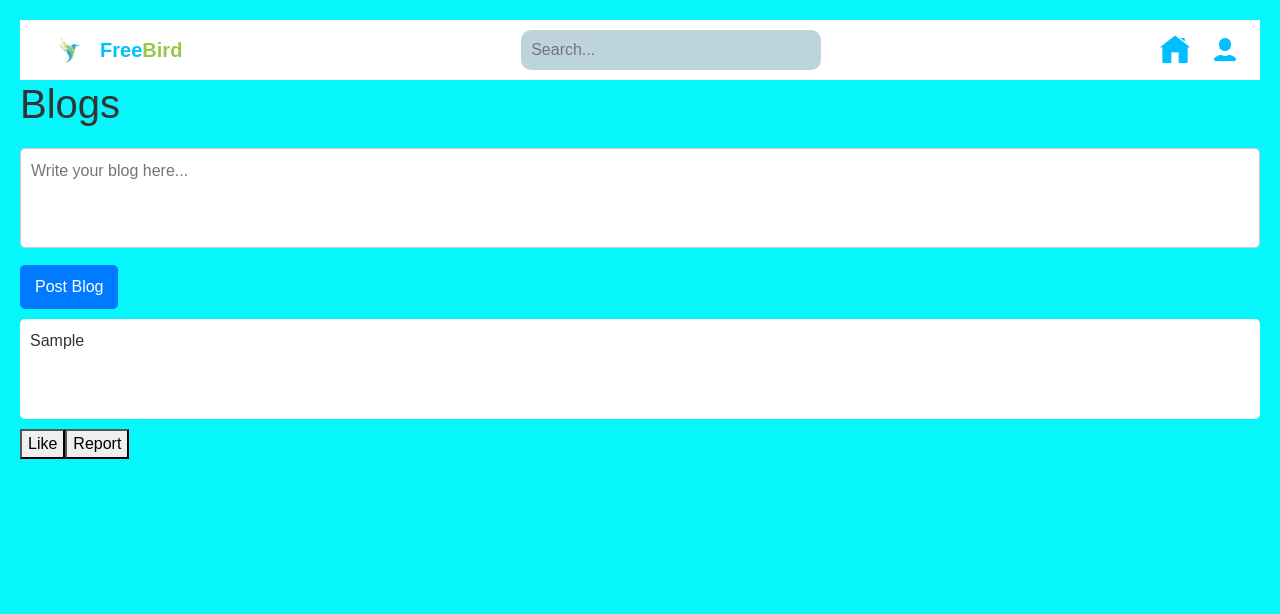
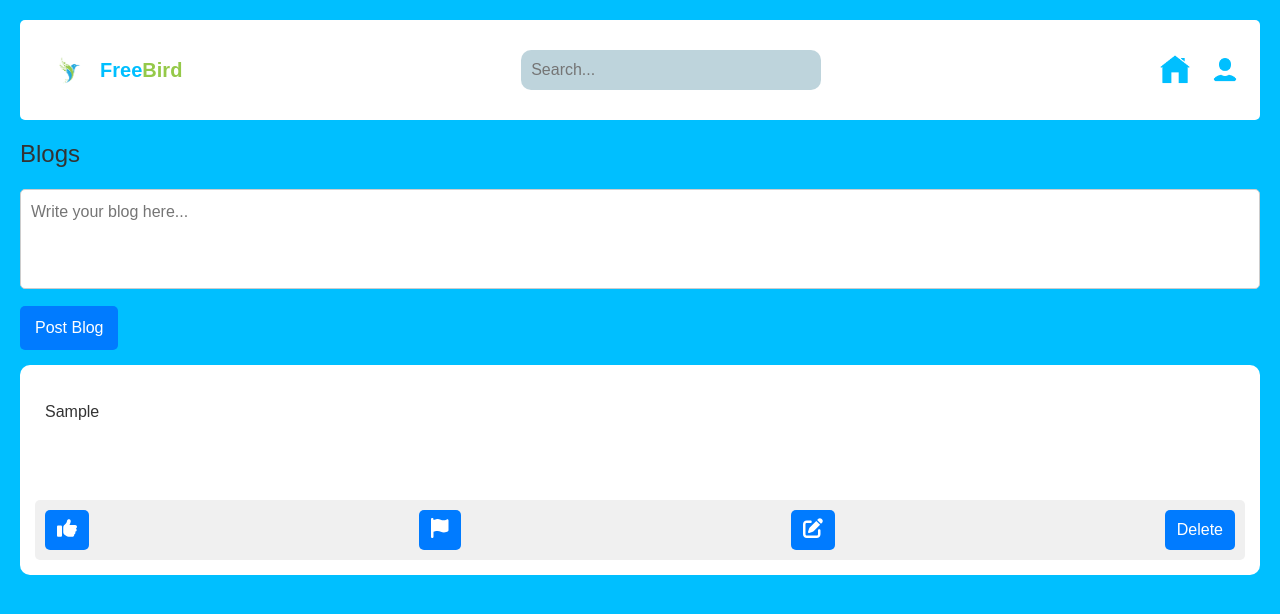
Before and after one commit to NithikonIndy/ProjectSE, a React (Create React App) app in the folder Frontend/: page /home in a window 1280 px wide. Both pictures are taken after typing "Sample" into the empty fields and a click on the button "Post Blog". Shown: the top 614 px of the page. Built offline with nearby package versions, Linux system fonts and the light colour scheme.

Commit message:
create delete func amd edit func

```diff
--- a/Frontend/package.json
+++ b/Frontend/package.json
@@ -3,6 +3,9 @@
   "version": "0.1.0",
   "private": true,
   "dependencies": {
+    "@fortawesome/fontawesome-free": "^6.5.1",
+    "@fortawesome/free-solid-svg-icons": "^6.5.1",
+    "@fortawesome/react-fontawesome": "^0.2.0",
     "@mantine/carousel": "^7.4.2",
     "@mantine/charts": "^7.4.2",
     "@mantine/code-highlight": "^7.4.2",
--- a/Frontend/src/Header/Header.css
+++ b/Frontend/src/Header/Header.css
@@ -6,9 +6,13 @@
   margin: 0;
   width: 100%;
   background-color: white;
+  height: 100px; /* ปรับความสูงของ Header */
+  border-radius: 5px;
+  overflow: hidden; /* จำเป็นต้องใส่เพื่อที่จะแสดงขอบโค้งถูกต้อง */
+  margin-bottom: 20px;
 }
 
-.container-logo{
+.container-logo {
   display: flex;
   align-items: center;
   justify-content: start;
@@ -17,22 +21,22 @@
   cursor: pointer;
 }
 
-.container-logo img{
+.container-logo img {
   height: 60px;
   width: auto;
 }
 
-.container-logo span{
+.container-logo span {
   font-size: 20px;
   font-weight: bold;
 }
 
-.container-search{
+.container-search {
   display: flex;
   align-items: center;
 }
 
-.container-search input{
+.container-search input {
   width: 300px;
   height: 40px;
   border-radius: 10px;
@@ -41,7 +45,7 @@
   background-color: hsla(195, 30%, 69%, 0.63);
 }
 
-.container-icons{
+.container-icons {
   display: flex;
   align-items: center;
   justify-content: space-between;
@@ -49,7 +53,7 @@
   gap: 20px;
 }
 
-.container-icons img{
+.container-icons img {
   height: 30px;
   width: 30px;
   cursor: pointer;
--- a/Frontend/src/Homepage/Homepage.css
+++ b/Frontend/src/Homepage/Homepage.css
@@ -2,7 +2,7 @@
 .homepage {
   font-family: Arial, sans-serif;
   color: #333;
-  background-color: #05f7fb;
+  background-color: #00bfff;
   padding: 20px;
   height: 100vh;
 }
@@ -38,3 +38,40 @@
   width: 100%;
   height: 100px;
 }
+
+.blog-item {
+  background-color: #ffffff;
+  padding: 15px;
+  margin-bottom: 15px;
+  border-radius: 10px;
+  margin-top: 15px;
+}
+
+.blog-icons {
+  display: flex;
+  align-items: center;
+  justify-content: space-between;
+  margin-top: 10px;
+  padding: 10px;
+  background-color: #f0f0f0;
+  border-radius: 5px;
+}
+
+.blog-icons button {
+  background-color: #007bff;
+  color: white;
+  border: none;
+  padding: 8px 12px;
+  border-radius: 5px;
+  cursor: pointer;
+}
+
+.blog-icons span {
+  margin-left: 5px;
+  color: #333;
+}
+
+.blog-icons svg {
+  font-size: 20px;
+  color: #ffffff;
+}
--- a/Frontend/src/Homepage/Homepage.js
+++ b/Frontend/src/Homepage/Homepage.js
@@ -2,6 +2,10 @@ import React, { useState } from 'react';
 import { useNavigate } from 'react-router-dom';
 import Header from '../Header/Header';
 import './Homepage.css';
+import ReportPage from '../ReportPage/ReportPage';
+import { FontAwesomeIcon } from '@fortawesome/react-fontawesome';
+import { faThumbsUp, faFlag, faEdit } from '@fortawesome/free-solid-svg-icons';
+
 
 const MessageContainer = ({ message }) => (
   <div className="message-container">
@@ -18,6 +22,8 @@ const ReportPopup = ({ onClose, onReport }) => (
   </div>
 );
 
+// ... (imports อื่น ๆ)
+
 const Homepage = () => {
   const [blogText, setBlogText] = useState('');
   const [blogs, setBlogs] = useState([]);
@@ -26,6 +32,8 @@ const Homepage = () => {
   const navigate = useNavigate();
   const [blogToReport, setBlogToReport] = useState(null);
   const [showReportPopup, setShowReportPopup] = useState(false);
+  const [editMode, setEditMode] = useState(false);
+  const [editedBlogId, setEditedBlogId] = useState(null);
 
   const handleBlogChange = (event) => {
     setBlogText(event.target.value);
@@ -57,7 +65,6 @@ const Homepage = () => {
   const handleReportBlog = (blog) => {
     setBlogToReport(blog);
     setShowReportPopup(true);
-    navigate('/report'); // เปลี่ยนไปหน้า ReportPage.js
   };
 
   const closeReportPopup = () => {
@@ -65,10 +72,54 @@ const Homepage = () => {
     setShowReportPopup(false);
   };
 
+  const goToReportPage = () => {
+    // ใช้ navigate เพื่อไปที่หน้า ReportPage และส่งข้อมูล blog ที่ต้องการรายงานไปด้วย
+    navigate(`/report/`);
+    closeReportPopup(); // ปิด pop-up เมื่อไปที่หน้า ReportPage
+  };
+
+  const handleEditBlog = (blogId) => {
+    const blogToEdit = blogs.find(blog => blog.id === blogId);
+    if (blogToEdit) {
+      setBlogText(blogToEdit.content);
+      setEditMode(true);
+      setEditedBlogId(blogId);
+    }
+  };
+
+  const handleSaveEdit = () => {
+    if (blogText.trim() !== '') {
+      setBlogs(prevBlogs => prevBlogs.map(blog =>
+        blog.id === editedBlogId ? { ...blog, content: blogText } : blog
+      ));
+      setBlogText('');
+      setPostMessage('Blog edited successfully!');
+      setEditMode(false);
+      setEditedBlogId(null);
+    } else {
+      setPostMessage('Please enter a blog before editing.');
+    }
+  };
+
+  const handleCancelEdit = () => {
+    setBlogText('');
+    setEditMode(false);
+    setEditedBlogId(null);
+  };
+
+  const handleDeleteBlog = (blogId) => {
+    // แสดง pop-up ให้เลือกระหว่าง Delete หรือ Cancel
+    if (window.confirm('Are you sure you want to delete this blog?')) {
+      // ลบ Blog ที่ต้องการ
+      setBlogs((prevBlogs) => prevBlogs.filter((blog) => blog.id !== blogId));
+      setPostMessage('Blog deleted successfully!');
+    }
+  };
+
   return (
     <div className="homepage">
       <Header />
-      <h1>Blogs</h1>
+      <h4>Blogs</h4>
       <div className="blog-section">
         <textarea
           placeholder="Write your blog here..."
@@ -80,16 +131,40 @@ const Homepage = () => {
       <div className="existing-blogs">
         {blogs.map((blog) => (
           <div key={blog.id} className="blog-item">
-            <MessageContainer message={blog.content} />
-            <button onClick={() => handleLikeBlog(blog.id)}>Like</button>
+          <MessageContainer message={blog.content} />
+          <div className="blog-icons">
+            <button onClick={() => handleLikeBlog(blog.id)}>
+              <FontAwesomeIcon icon={faThumbsUp} />
+            </button>
             {blogLikes[blog.id] > 0 && <span>{blogLikes[blog.id]} ❤️</span>}
-            <button onClick={() => handleReportBlog(blog)}>Report</button>
+            <button onClick={() => handleReportBlog(blog)}>
+              <FontAwesomeIcon icon={faFlag} />
+            </button>
+            <button onClick={() => handleEditBlog(blog.id)}>
+              <FontAwesomeIcon icon={faEdit} />
+            </button>
+            <button onClick={() => handleDeleteBlog(blog.id)}>
+            Delete
+            </button>
           </div>
+        </div>
         ))}
       </div>
       {showReportPopup && (
-        <ReportPopup onClose={closeReportPopup} onReport={() => handleReportBlog(blogToReport)} />
+        <ReportPopup onClose={closeReportPopup} onReport={goToReportPage} />
       )}
+      {editMode && (
+        <div>
+          <textarea
+            placeholder="Edit your blog here..."
+            value={blogText}
+            onChange={(e) => setBlogText(e.target.value)}
+          />
+          <button onClick={handleSaveEdit}>Save Edit</button>
+          <button onClick={handleCancelEdit}>Cancel Edit</button>
+        </div>
+      )}
+      {/* ... (ต่อไป) */}
     </div>
   );
 };
```
Also changed, not shown: 1 other file (tests, documents, lock files or other folders).
